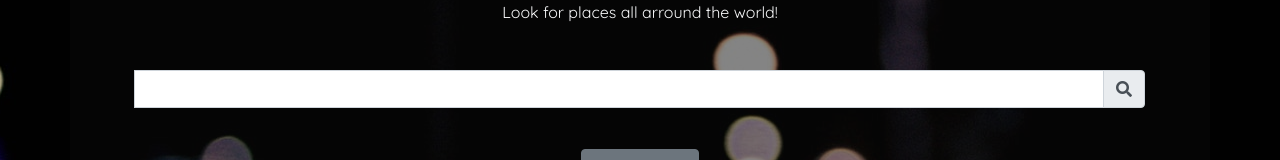
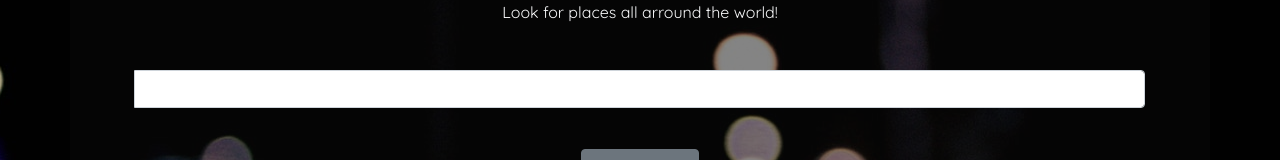
Before and after one commit to SuhProg/autoCompleteApp, a plain HTML site: page index.html in a window 1280 px wide. Shown: the part 266-426 px from the top of the page. Drawn offline with nearby package versions, Linux system fonts and the light colour scheme; some packages are replaced by stand-ins of ours.

Commit message:
Update index.html

```diff
--- a/index.html
+++ b/index.html
@@ -34,9 +34,9 @@
                 </div> -->
               </div>
               <input type="text" class="form-control" aria-label="Text input with dropdown button" id="search_term">
-              <div class="input-group-append">
+              <!-- <div class="input-group-append">
                 <button class="btn btn-secondary input-group-text"><i class="fas fa-search"></i></button>
-              </div>
+              </div> -->
             </div>
             <div class="newstore">
               <button type="button" class="btn btn-secondary"><span class="plus">+</span> save place </button>
```
